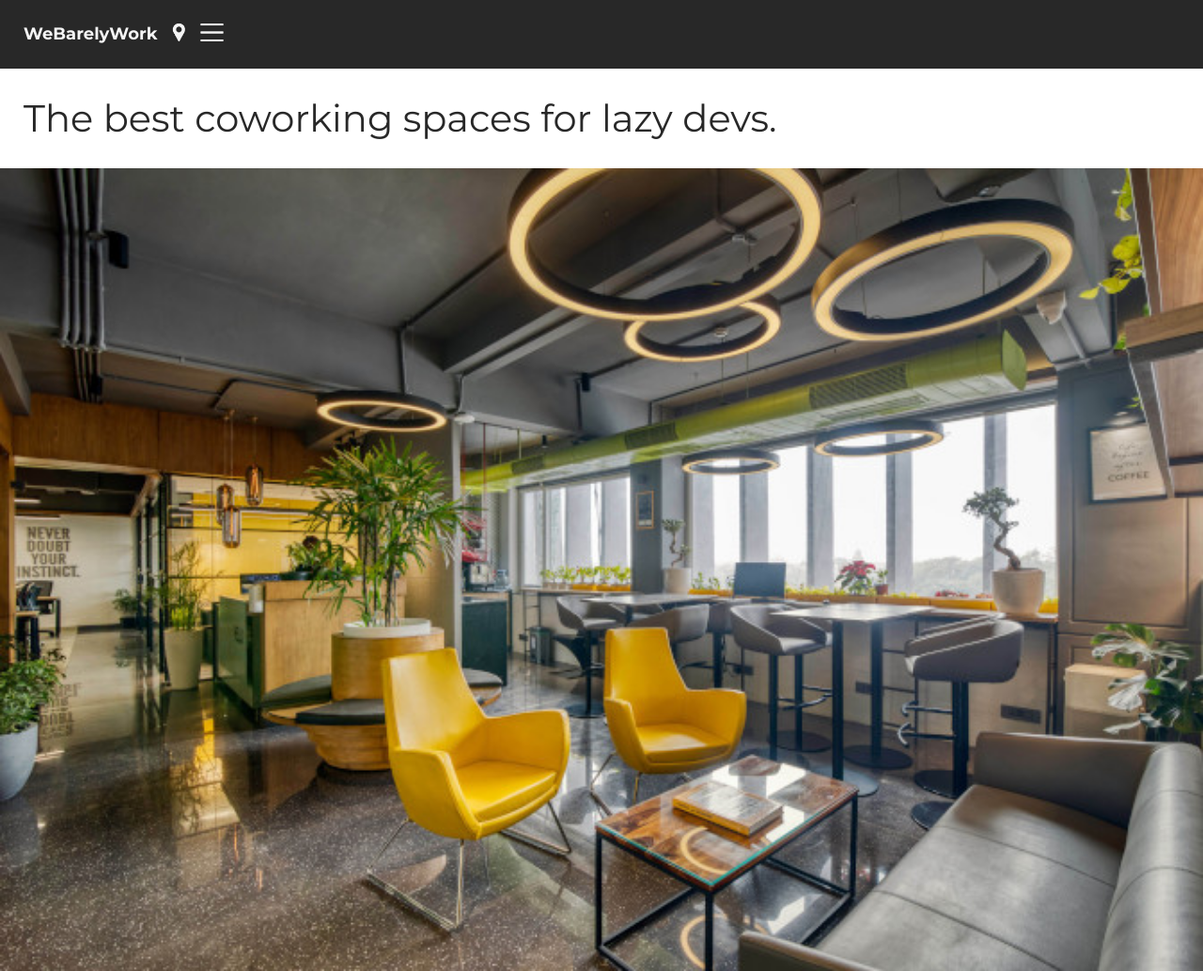
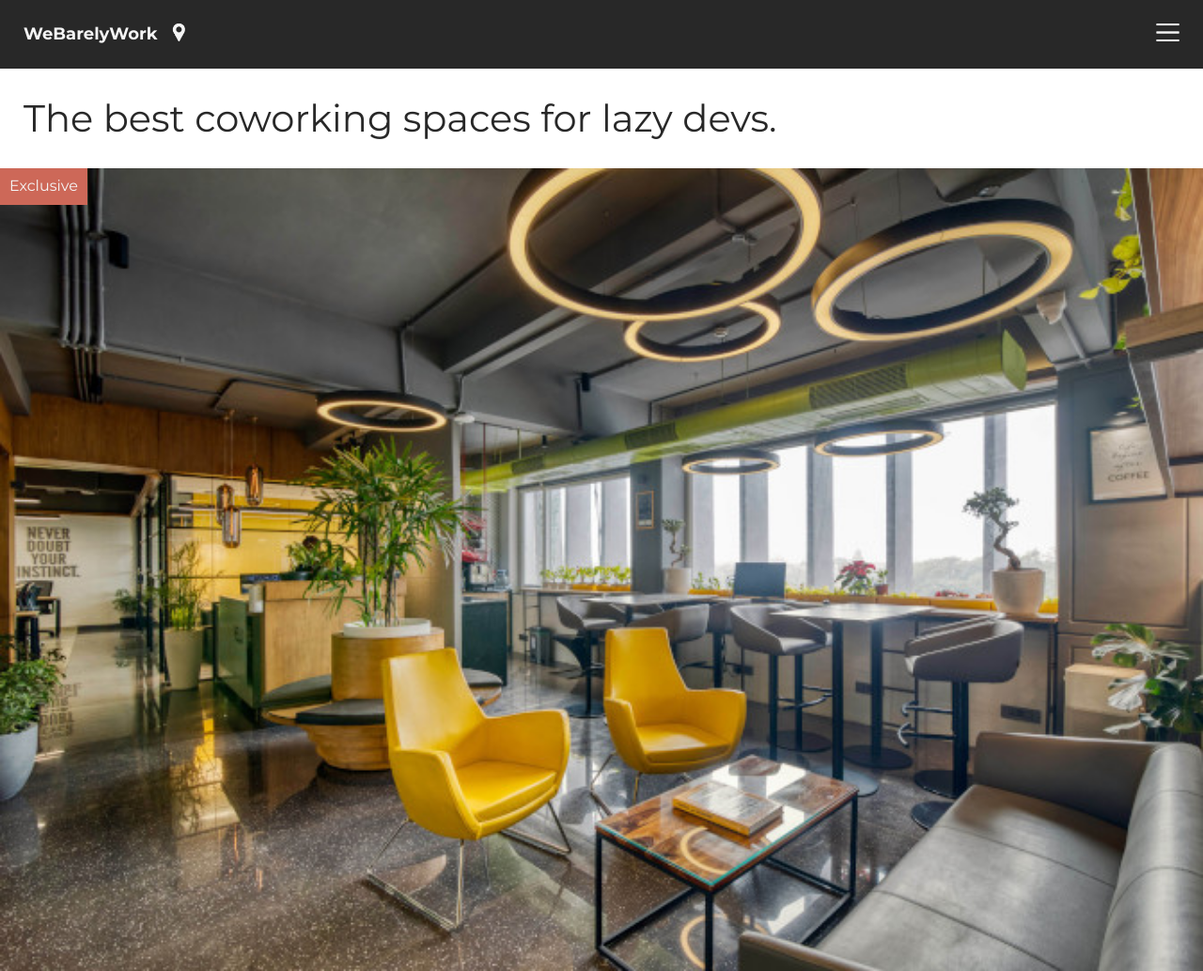
Before and after one commit to praveenarjun/Frontend-first, a website built with Vite: page index.html in a window 1280 px wide. Shown: the top 1033 px of the page at 94% size. Built offline with nearby package versions, Linux system fonts and the light colour scheme.

Commit message:
updating css and html making the Exclusive item in a perfect position

```diff
--- a/index.css
+++ b/index.css
@@ -26,10 +26,16 @@ li{
 .icon{
     width: 25px;
 }
+.align-right{
+    margin-left: auto;
+}
 h1{
     font-size: 40px;
     font-weight: 400;
     margin: 30px 25px;
+}
+.item{
+    position: relative;
 }
 .item-img{
     width: 100%;
@@ -37,3 +43,11 @@ h1{
 .caption{
     margin: 0 25px;
 }
+.img-banner{
+    background-color: #cd6858;
+    color: whitesmoke;
+    padding: 10px;
+    position:absolute;
+    top:0;
+    left:0;
+}
--- a/index.html
+++ b/index.html
@@ -27,9 +27,11 @@
 			<section>
 				<h1>The best coworking spaces for lazy devs.</h1>
 			</section>
-
 			<section class="item">
 				<img src="images/hygge.jpg" class="item-img" alt="A smart coworking space">
+				<div class = "img-banner">
+					Exclusive
+				</div>
 				<div class="caption">
 					<p>Skiving in Scandinavia? Relax with a latte at Hygge Lounge.</p>
 				</div>
```
